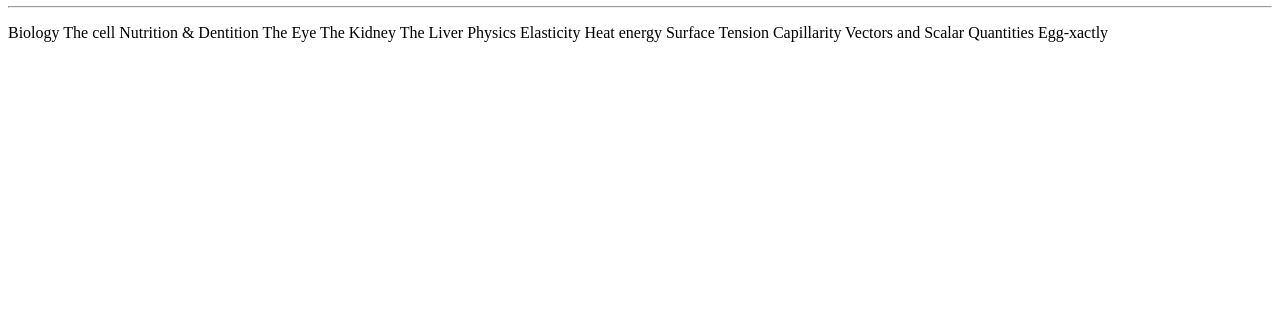
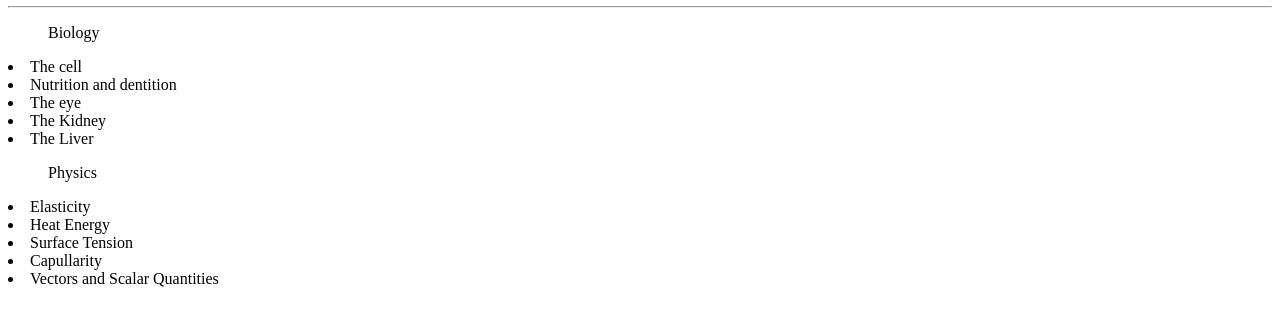
Before and after one commit to Ma15-cus/Ma, a plain HTML site: page index.html in a window 1280 px wide. Shown: the part 96-422 px from the top of the page. Drawn offline with Linux system fonts and the light colour scheme.

Commit message:
Update index.html

```diff
--- a/index.html
+++ b/index.html
@@ -17,22 +17,18 @@
     <a href="https://www.amazon.com">Link to Amazon</a>
     <hr>
     <p>
-      Biology
-
-The cell
-Nutrition & Dentition
-The Eye
-The Kidney
-The Liver
-
-Physics
-
- Elasticity
-Heat energy
-Surface Tension
-Capillarity
-Vectors and Scalar Quantities
-Egg-xactly
-   </p>
+    <ul>Biology</ul>
+    <li>The cell</li>
+<li>Nutrition and dentition</li>
+<li>The eye</li>
+<li>The Kidney</li>
+<li>The Liver</li>
+    <ul>Physics</ul>
+<li>Elasticity</li>
+<li>Heat Energy</li>
+<li>Surface Tension</li>
+<li>Capullarity</li>
+<li>Vectors and Scalar Quantities </li>
+  </p>
   </body>
 </html>
```
